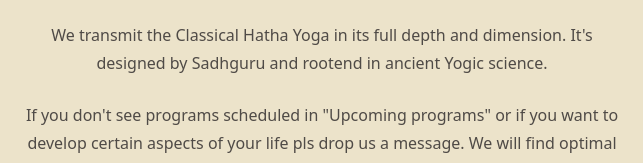
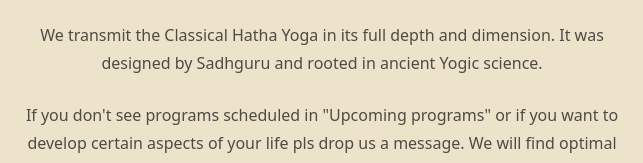
Before and after one commit to bhavyayoga/bhavyayoga.github.io, a website: page src/index.html in a window 1280 px wide. Shown: the part 5893-6056 px from the top of the page, 318-961 px from the left. Drawn offline with nearby package versions, Linux system fonts and the light colour scheme; no server answers.

Commit message:
proof reading fixes

```diff
--- a/src/index.html
+++ b/src/index.html
@@ -461,7 +461,7 @@
         <img src="/img/bhavya-yoga-logo.png" alt="Bhavya Yoga Logo" class="mx-1" />
       </center>
       <p class="merriweather py-6 text-xl">
-        The school's name "Bhayva Yoga" was given by Sadhguru, it means: the best yoga! 😇
+        The school's name, "Bhayva Yoga" was given by Sadhguru, which means: the best yoga! 😇
       </p>
     </div>
 
@@ -572,8 +572,8 @@
         Apply for the Program
       </button>
       <p class="prose mx-auto mt-6">
-        We transmit the Classical Hatha Yoga in its full depth and dimension. It's designed by
-        Sadhguru and rootend in ancient Yogic science.
+        We transmit the Classical Hatha Yoga in its full depth and dimension. It was designed by
+        Sadhguru and rooted in ancient Yogic science.
       </p>
       <br />
       <p class="prose mx-auto">
```
